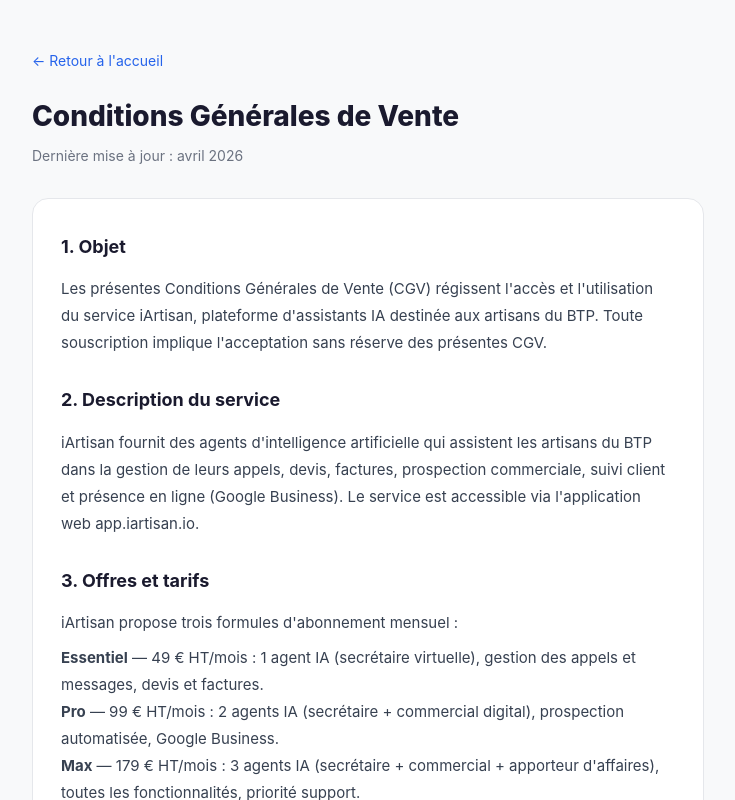
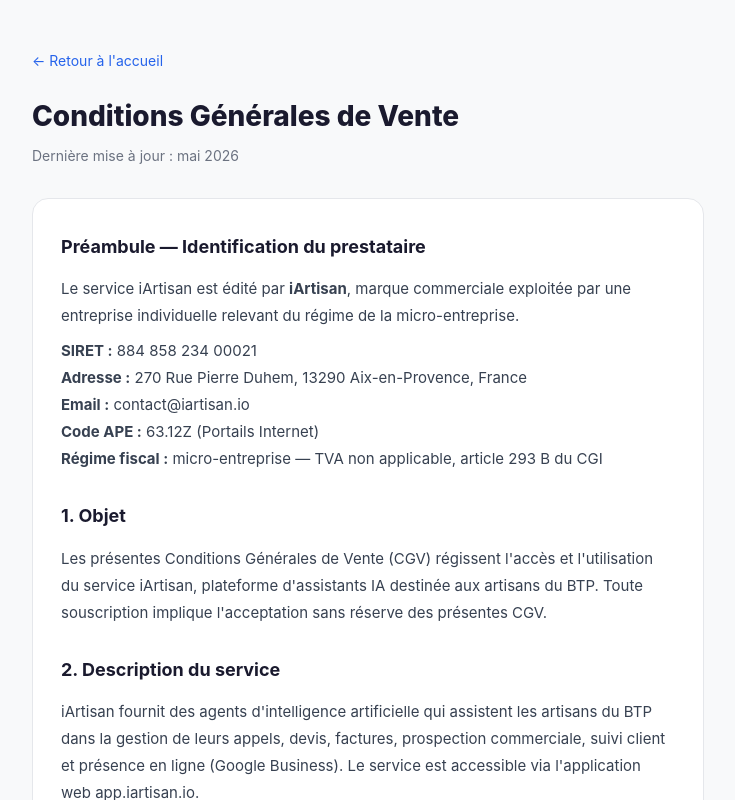
Before and after one commit to beghdalifaicel-ctrl/backoffice-iartisan, a Next.js app: page /cgv in a window 1280 px wide. Shown: the top 800 px of the page, without its empty margins (272-1007 px from the left). Built offline with nearby package versions, Linux system fonts and the light colour scheme; no server answers.

Commit message:
Update legal pages with micro-entreprise infos (SIRET/adresse Aix-en-Provence/APE 63.12Z) — replaces iArtisan SAS draft

```diff
--- a/app/cgv/page.tsx
+++ b/app/cgv/page.tsx
@@ -14,11 +14,23 @@
         </a>
 
         <h1 style={{ fontSize: 28, fontWeight: 800, marginBottom: 8 }}>Conditions Générales de Vente</h1>
-        <p style={{ fontSize: 14, color: "#6b7280", marginBottom: 32 }}>Dernière mise à jour : avril 2026</p>
+        <p style={{ fontSize: 14, color: "#6b7280", marginBottom: 32 }}>Dernière mise à jour : mai 2026</p>
 
         <div style={{ background: "#fff", borderRadius: 16, padding: "32px 28px", border: "1px solid #e5e7eb", lineHeight: 1.8, fontSize: 15, color: "#374151" }}>
 
-          <h2 style={{ fontSize: 18, fontWeight: 700, color: "#1a1a2e", marginBottom: 12 }}>1. Objet</h2>
+          <h2 style={{ fontSize: 18, fontWeight: 700, color: "#1a1a2e", marginBottom: 12 }}>Préambule — Identification du prestataire</h2>
+          <p>
+            Le service iArtisan est édité par <strong>iArtisan</strong>, marque commerciale exploitée par une entreprise individuelle relevant du régime de la micro-entreprise.
+          </p>
+          <p style={{ marginTop: 8 }}>
+            <strong>SIRET :</strong> 884 858 234 00021<br />
+            <strong>Adresse :</strong> 270 Rue Pierre Duhem, 13290 Aix-en-Provence, France<br />
+            <strong>Email :</strong> contact@iartisan.io<br />
+            <strong>Code APE :</strong> 63.12Z (Portails Internet)<br />
+            <strong>Régime fiscal :</strong> micro-entreprise — TVA non applicable, article 293 B du CGI
+          </p>
+
+          <h2 style={{ fontSize: 18, fontWeight: 700, color: "#1a1a2e", marginTop: 28, marginBottom: 12 }}>1. Objet</h2>
           <p>
             Les présentes Conditions Générales de Vente (CGV) régissent l&apos;accès et l&apos;utilisation du service iArtisan, plateforme d&apos;assistants IA destinée aux artisans du BTP. Toute souscription implique l&apos;acceptation sans réserve des présentes CGV.
           </p>
@@ -33,12 +45,12 @@
             iArtisan propose trois formules d&apos;abonnement mensuel :
           </p>
           <p style={{ marginTop: 8 }}>
-            <strong>Essentiel</strong> — 49 € HT/mois : 1 agent IA (secrétaire virtuelle), gestion des appels et messages, devis et factures.<br />
-            <strong>Pro</strong> — 99 € HT/mois : 2 agents IA (secrétaire + commercial digital), prospection automatisée, Google Business.<br />
-            <strong>Max</strong> — 179 € HT/mois : 3 agents IA (secrétaire + commercial + apporteur d&apos;affaires), toutes les fonctionnalités, priorité support.
+            <strong>Essentiel</strong> — 49 €/mois : 1 agent IA (secrétaire virtuelle), gestion des appels et messages, devis et factures.<br />
+            <strong>Pro</strong> — 99 €/mois : 2 agents IA (secrétaire + commercial digital), prospection automatisée, Google Business.<br />
+            <strong>Max</strong> — 179 €/mois : 3 agents IA (secrétaire + commercial + apporteur d&apos;affaires), toutes les fonctionnalités, priorité support.
           </p>
           <p style={{ marginTop: 8 }}>
-            Les prix sont indiqués hors taxes. La TVA applicable sera ajoutée au moment de la facturation conformément à la réglementation en vigueur.
+            Les prix sont nets, exprimés en euros. <strong>TVA non applicable, article 293 B du CGI</strong> (le prestataire bénéficie de la franchise en base de TVA au titre de la micro-entreprise). Aucun montant supplémentaire ne s&apos;ajoute aux tarifs affichés.
           </p>
 
           <h2 style={{ fontSize: 18, fontWeight: 700, color: "#1a1a2e", marginTop: 28, marginBottom: 12 }}>4. Période d&apos;essai</h2>
@@ -78,7 +90,7 @@
 
           <h2 style={{ fontSize: 18, fontWeight: 700, color: "#1a1a2e", marginTop: 28, marginBottom: 12 }}>11. Litiges</h2>
           <p>
-            Les présentes CGV sont soumises au droit français. En cas de litige, les parties s&apos;efforceront de trouver une solution amiable. À défaut, les tribunaux de Paris seront seuls compétents. Conformément au droit en vigueur, le client peut recourir à un médiateur de la consommation.
+            Les présentes CGV sont soumises au droit français. En cas de litige, les parties s&apos;efforceront de trouver une solution amiable. À défaut, le tribunal de commerce d&apos;Aix-en-Provence sera seul compétent pour les professionnels ; pour les consommateurs, le tribunal du lieu de leur domicile ou du lieu d&apos;exécution du service sera compétent (art. R.631-3 du Code de la consommation). Conformément à l&apos;article L.612-1 du Code de la consommation, le client consommateur peut recourir gratuitement au <strong>Médiateur de la consommation AME</strong> — site : <a href="https://www.mediationconso-ame.com" style={{ color: "#2563eb" }}>mediationconso-ame.com</a>.
           </p>
 
           <h2 style={{ fontSize: 18, fontWeight: 700, color: "#1a1a2e", marginTop: 28, marginBottom: 12 }}>12. Contact</h2>
--- a/app/confidentialite/page.tsx
+++ b/app/confidentialite/page.tsx
@@ -20,7 +20,13 @@
 
           <h2 style={{ fontSize: 18, fontWeight: 700, color: "#1a1a2e", marginBottom: 12 }}>1. Responsable du traitement</h2>
           <p>
-            Le responsable du traitement des données personnelles est la société <strong>iArtisan SAS</strong>, représentée par Faicel Beghdali, joignable à l&apos;adresse contact@iartisan.io.
+            Le responsable du traitement des données personnelles est <strong>iArtisan</strong>, marque commerciale exploitée par une entreprise individuelle relevant du régime de la micro-entreprise.
+          </p>
+          <p style={{ marginTop: 8 }}>
+            <strong>SIRET :</strong> 884 858 234 00021<br />
+            <strong>Adresse :</strong> 270 Rue Pierre Duhem, 13290 Aix-en-Provence, France<br />
+            <strong>Email :</strong> contact@iartisan.io<br />
+            <strong>Représentant :</strong> M. Faicel Beghdali
           </p>
 
           <h2 style={{ fontSize: 18, fontWeight: 700, color: "#1a1a2e", marginTop: 28, marginBottom: 12 }}>2. Données collectées</h2>
--- a/app/mentions-legales/page.tsx
+++ b/app/mentions-legales/page.tsx
@@ -14,26 +14,33 @@
         </a>
 
         <h1 style={{ fontSize: 28, fontWeight: 800, marginBottom: 8 }}>Mentions légales</h1>
-        <p style={{ fontSize: 14, color: "#6b7280", marginBottom: 32 }}>Dernière mise à jour : avril 2026</p>
+        <p style={{ fontSize: 14, color: "#6b7280", marginBottom: 32 }}>Dernière mise à jour : mai 2026</p>
 
         <div style={{ background: "#fff", borderRadius: 16, padding: "32px 28px", border: "1px solid #e5e7eb", lineHeight: 1.8, fontSize: 15, color: "#374151" }}>
 
           <h2 style={{ fontSize: 18, fontWeight: 700, color: "#1a1a2e", marginBottom: 12 }}>1. Éditeur du site</h2>
           <p>
-            Le site <strong>iartisan.io</strong> est édité par la société <strong>iArtisan</strong>, société par actions simplifiée (SAS) au capital social de 1 000 euros, immatriculée au Registre du Commerce et des Sociétés de Paris.
+            Le site <strong>iartisan.io</strong> est édité par <strong>iArtisan</strong>, marque commerciale exploitée par une entreprise individuelle relevant du régime de la micro-entreprise, immatriculée au répertoire SIRENE de l&apos;INSEE.
           </p>
           <p style={{ marginTop: 8 }}>
-            Siège social : Paris, France<br />
-            Adresse email : contact@iartisan.io<br />
-            Directeur de la publication : Faicel Beghdali
+            <strong>Numéro SIRET :</strong> 884 858 234 00021<br />
+            <strong>Numéro SIREN :</strong> 884 858 234<br />
+            <strong>Adresse du siège :</strong> 270 Rue Pierre Duhem, 13290 Aix-en-Provence, France<br />
+            <strong>Code APE :</strong> 63.12Z — Portails Internet<br />
+            <strong>Régime fiscal :</strong> micro-entreprise — TVA non applicable, article 293 B du CGI<br />
+            <strong>Email de contact :</strong> contact@iartisan.io<br />
+            <strong>Directeur de la publication :</strong> M. Faicel Beghdali
+          </p>
+          <p style={{ marginTop: 8, fontSize: 13, color: "#6b7280" }}>
+            Conformément à l&apos;article A123-1-1 du Code de commerce, les coordonnées complètes du dirigeant légal peuvent être obtenues sur demande adressée à contact@iartisan.io.
           </p>
 
           <h2 style={{ fontSize: 18, fontWeight: 700, color: "#1a1a2e", marginTop: 28, marginBottom: 12 }}>2. Hébergement</h2>
           <p>
-            Le site est hébergé par <strong>Vercel Inc.</strong>, 340 S Lemon Ave #4133, Walnut, CA 91789, États-Unis. Site web : vercel.com.
+            Le site est hébergé par <strong>Vercel Inc.</strong>, 340 S Lemon Ave #4133, Walnut, CA 91789, États-Unis (vercel.com), certifié EU-US Data Privacy Framework.
           </p>
           <p style={{ marginTop: 8 }}>
-            La base de données est hébergée par <strong>Supabase Inc.</strong>, 970 Toa Payoh North #07-04, Singapour. Site web : supabase.com.
+            La base de données est hébergée par <strong>Supabase Inc.</strong> sur la région européenne <em>eu-west-3 (Paris, France)</em>. Site web : supabase.com.
           </p>
 
           <h2 style={{ fontSize: 18, fontWeight: 700, color: "#1a1a2e", marginTop: 28, marginBottom: 12 }}>3. Propriété intellectuelle</h2>
@@ -41,7 +48,7 @@
             L&apos;ensemble du contenu du site iartisan.io (textes, images, logos, icônes, logiciels, base de données) est protégé par le droit de la propriété intellectuelle. Toute reproduction, représentation, modification ou exploitation non autorisée est interdite.
           </p>
           <p style={{ marginTop: 8 }}>
-            La marque <strong>iArtisan</strong>, le logo et les noms des agents (Marie, Lucas, Samir) sont des marques déposées ou en cours de dépôt.
+            La marque <strong>iArtisan</strong> et les noms des agents IA (Marie, Lucas, Samir) sont des marques d&apos;usage en cours de dépôt à l&apos;INPI.
           </p>
 
           <h2 style={{ fontSize: 18, fontWeight: 700, color: "#1a1a2e", marginTop: 28, marginBottom: 12 }}>4. Responsabilité</h2>
@@ -54,9 +61,14 @@
             Le site peut contenir des liens vers des sites tiers. iArtisan n&apos;exerce aucun contrôle sur ces sites et décline toute responsabilité quant à leur contenu.
           </p>
 
-          <h2 style={{ fontSize: 18, fontWeight: 700, color: "#1a1a2e", marginTop: 28, marginBottom: 12 }}>6. Droit applicable</h2>
+          <h2 style={{ fontSize: 18, fontWeight: 700, color: "#1a1a2e", marginTop: 28, marginBottom: 12 }}>6. Droit applicable et juridiction compétente</h2>
           <p>
-            Les présentes mentions légales sont régies par le droit français. Tout litige sera soumis à la compétence exclusive des tribunaux de Paris.
+            Les présentes mentions légales sont régies par le droit français. En cas de litige, et après tentative de recherche d&apos;une solution amiable, les tribunaux français seront seuls compétents — pour les professionnels, le tribunal de commerce d&apos;Aix-en-Provence ; pour les consommateurs, le tribunal du lieu de leur domicile ou celui du lieu d&apos;exécution du service, conformément à l&apos;article R.631-3 du Code de la consommation.
+          </p>
+
+          <h2 style={{ fontSize: 18, fontWeight: 700, color: "#1a1a2e", marginTop: 28, marginBottom: 12 }}>7. Médiation de la consommation</h2>
+          <p>
+            Conformément à l&apos;article L.612-1 du Code de la consommation, le consommateur a la possibilité de recourir gratuitement à un médiateur de la consommation en vue de la résolution amiable d&apos;un litige. Pour iArtisan, le médiateur compétent est <strong>Médiateur de la consommation AME</strong> — site : <a href="https://www.mediationconso-ame.com" style={{ color: "#2563eb" }}>mediationconso-ame.com</a>.
           </p>
         </div>
       </div>
```
